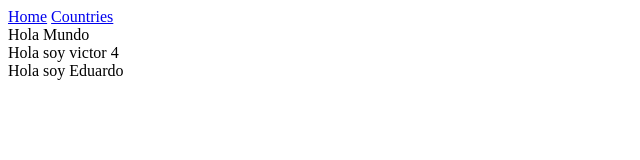
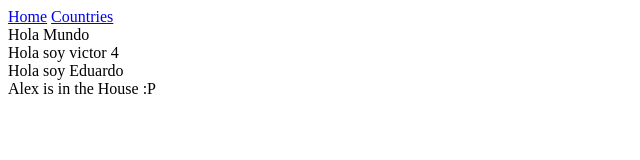
Before and after one commit to vitoko1/final-project-webdev1-boilerplate, a website with bundled scripts: page frontend/index.html in a window 1280 px wide. Shown: the whole page, without its empty margins (0-640 px from the left). Built offline with nearby package versions, Linux system fonts and the light colour scheme; no server answers.

Commit message:
Alex in tha House

```diff
--- a/frontend/index.html
+++ b/frontend/index.html
@@ -25,5 +25,8 @@
     <div>
         Hola soy Eduardo
     </div>
+    <div>
+        Alex is in the House :P
+    </div>
 </body>
 </html>
```
